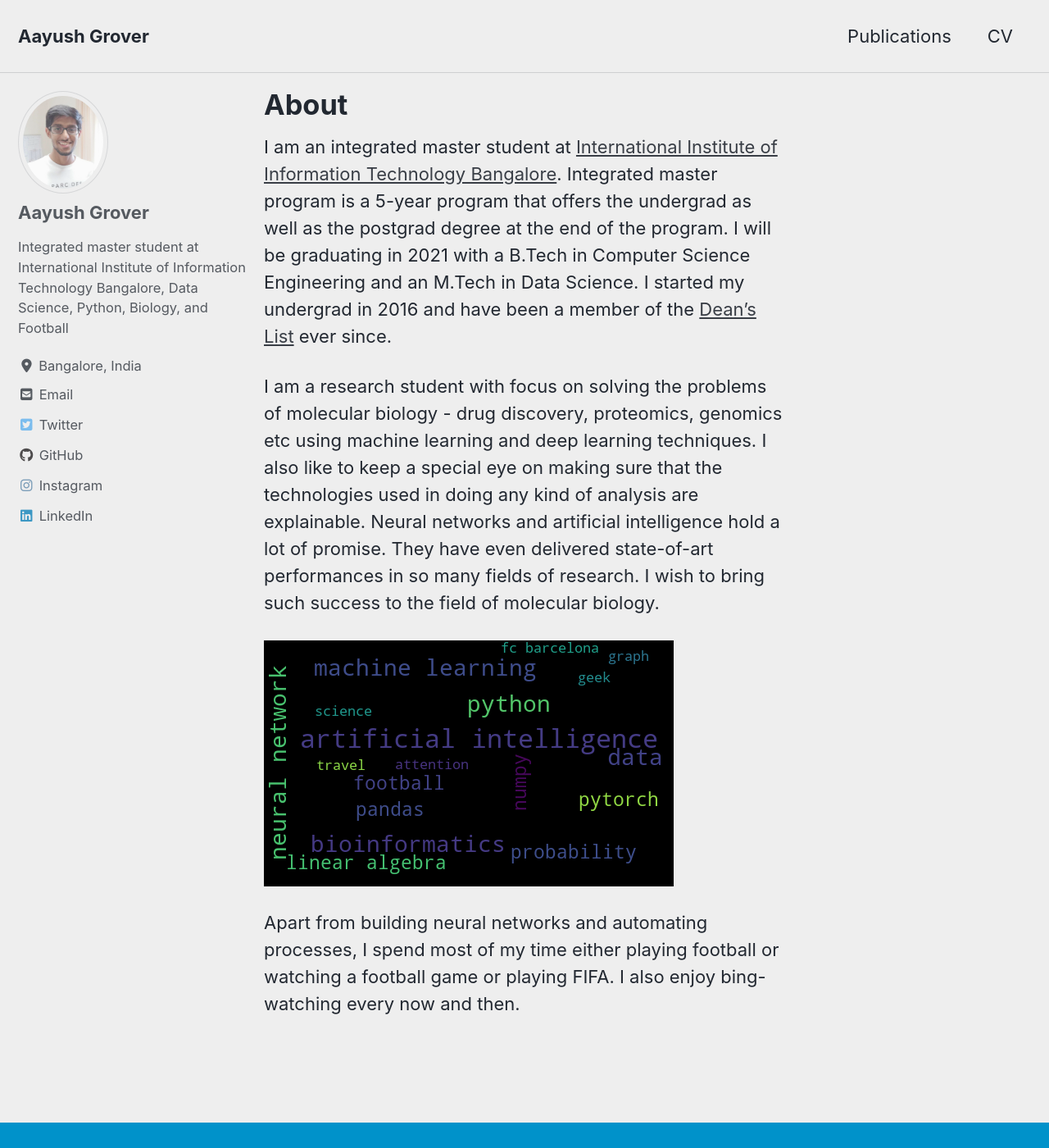
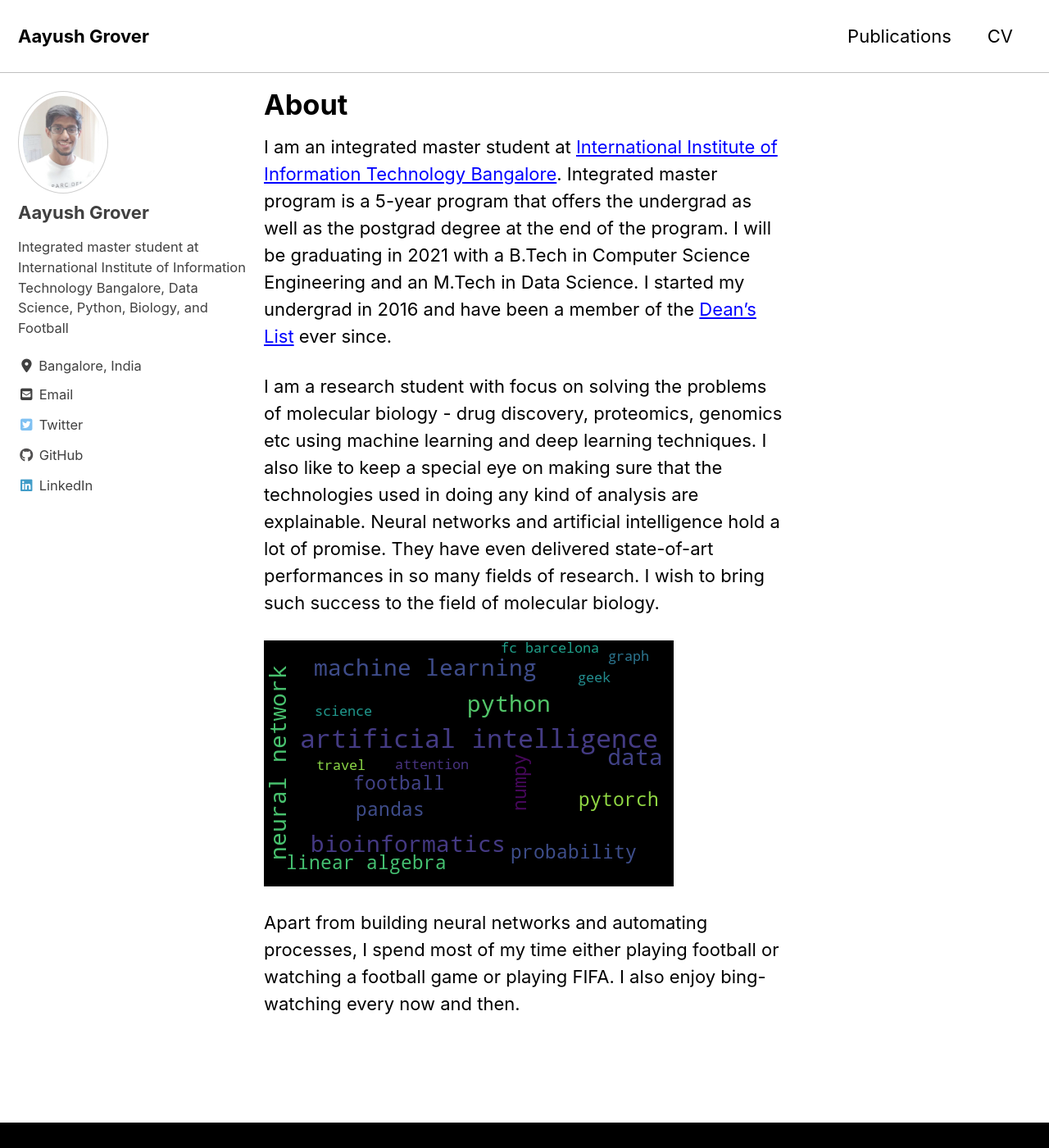
Before and after one commit to AayushGrover/AayushGrover.github.io, a Jekyll site: the page built from _pages/about.md, in a window 1280 px wide and 1400 px high. Shown: the whole window at 82% size. Built offline with Jekyll 4.4.1, drawn with Linux system fonts in a browser that asks for light colours; cached includes are drawn as plain includes; nearby versions of some CDN libraries.

Commit message:
Update _config.yml

```diff
--- a/_config.yml
+++ b/_config.yml
@@ -12,7 +12,7 @@
 
 # theme                  : "minimal-mistakes-jekyll"
 # remote_theme           : "mmistakes/minimal-mistakes"
-minimal_mistakes_skin    : "air" # "air", "aqua", "contrast", "dark", "dirt", "neon", "mint", "plum", "sunrise"
+minimal_mistakes_skin    : "contrast" # "air", "aqua", "contrast", "dark", "dirt", "neon", "mint", "plum", "sunrise"
 
 # Site Settings
 locale                   : "en-US"
@@ -24,7 +24,7 @@ description              : "Aayush's personal website."
 url                      : https://aayushgrover.github.io/ # the base hostname & protocol for your site e.g. "https://mmistakes.github.io"
 baseurl                  : # the subpath of your site, e.g. "/blog"
 repository               : AayushGrover/AayushGrover.github.io # GitHub username/repo-name e.g. "mmistakes/minimal-mistakes"
-teaser                   : "/assets/WordCloud.png" # path of fallback teaser image, e.g. "/assets/images/500x300.png"
+teaser                   : # path of fallback teaser image, e.g. "/assets/images/500x300.png"
 logo                     : # path of logo image to display in the masthead, e.g. "/assets/images/88x88.png"
 masthead_title           : # overrides the website title displayed in the masthead, use " " for no title
 # breadcrumbs            : false # true, false (default)
@@ -102,6 +102,8 @@ author:
   bio              : "Integrated master student at International Institute of Information Technology Bangalore, Data Science, Python, Biology, and Football"
   location         : "Bangalore, India"
   linkedin         : "https://www.linkedin.com/in/aayush-g-000113117/"
+  researchgate     : "https://www.researchgate.net/profile/Aayush_Grover"
+  orcid            : "https://orcid.org/0000-0002-3716-2850"
 
   links:
     - label: "Email"
@@ -121,7 +123,7 @@ author:
       url: "https://github.com/AayushGrover"
     - label: "Instagram"
       icon: "fab fa-fw fa-instagram"
-      url: "https://www.instagram.com/aayush__grover/"
+#       url: "https://www.instagram.com/aayush__grover/"
 
 # Site Footer
 footer:
```
